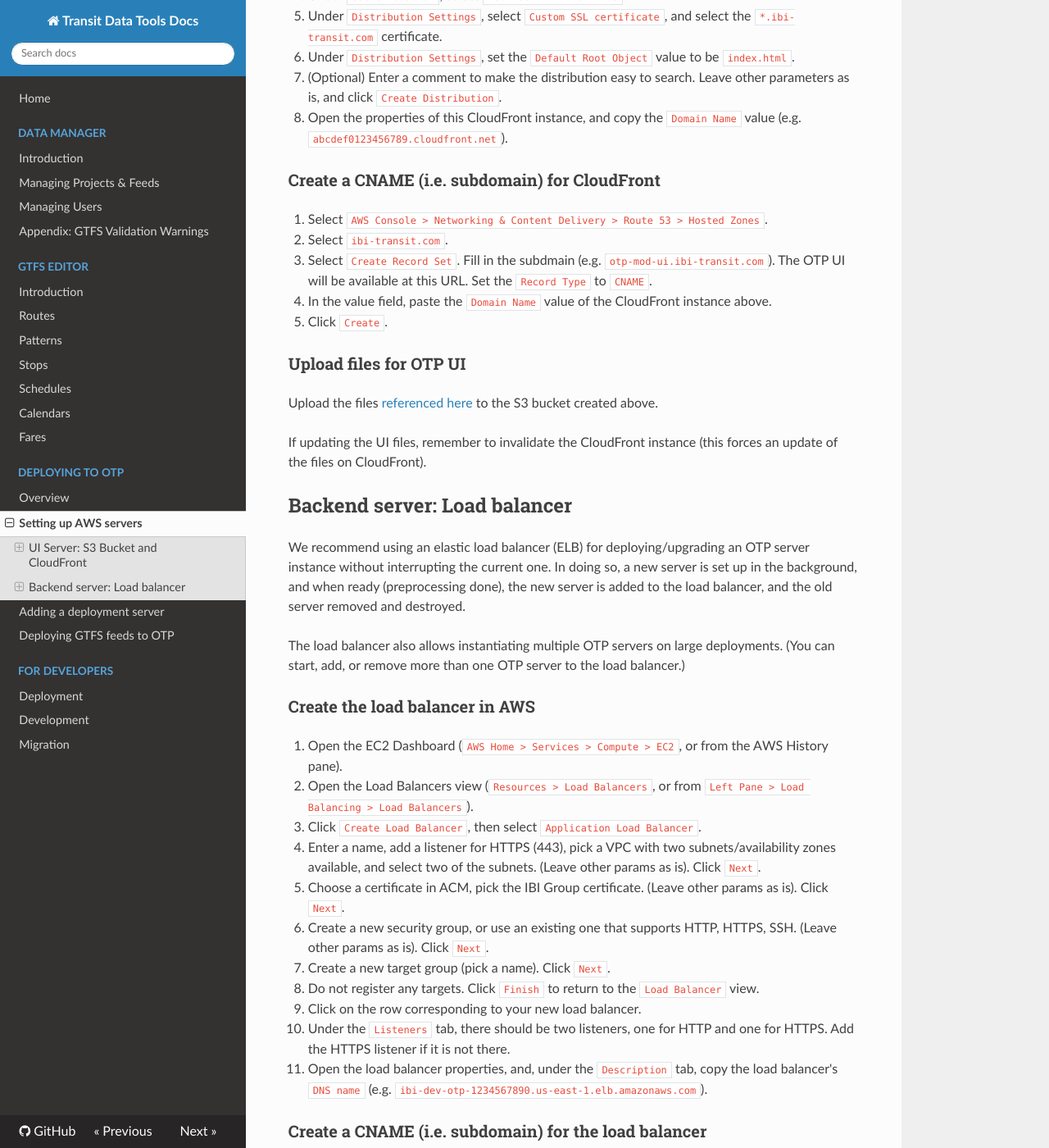
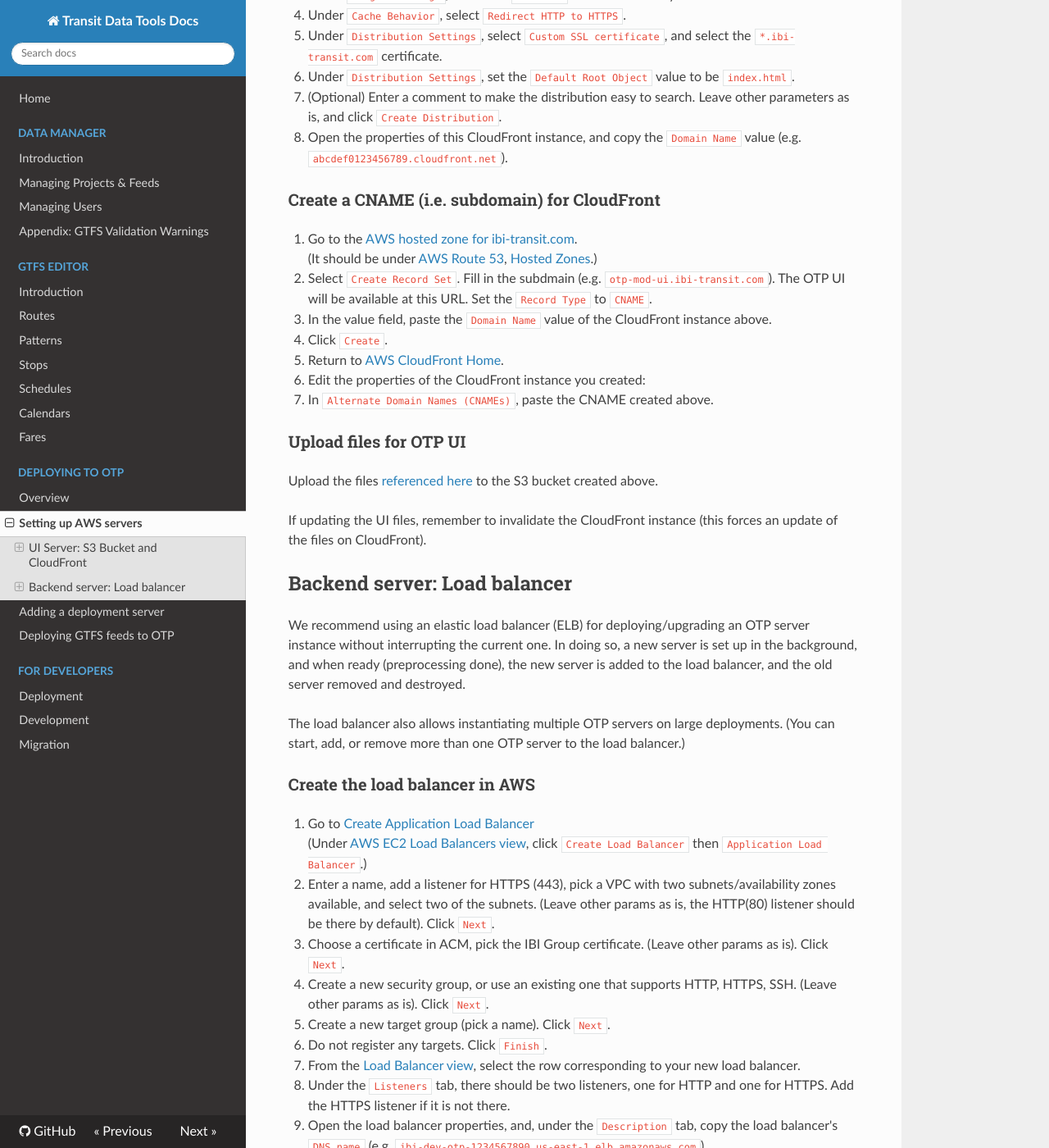
Before and after one commit to wtchen/datatools-ui, an MkDocs documentation site: the page built from docs/user/setting-up-aws-servers.md, in a window 1280 px wide and 1400 px high, scrolled down 879 px. Shown: the whole window at 82% size. Built offline with MkDocs 1.6.1, drawn with Linux system fonts in a browser that asks for light colours; nearby versions of some CDN libraries; old or Windows-style settings are respelled for this version of MkDocs; some of the changed text lies outside the part shown.

Commit message:
docs(Add shortcut links to AWS): Added shortcut links to AWS in the docs.

```diff
--- a/docs/user/setting-up-aws-servers.md
+++ b/docs/user/setting-up-aws-servers.md
@@ -7,8 +7,9 @@ This document describes how to:
 
 Assumptions for IBI-hosted deployments:
 
-1. You have access to an IBI Group Amazon Web Services (AWS) environment.
-2. A Virtual Private Cloud (VPC) with two subnets exists in that AWS environment.
+1. You are logged into an IBI Group AWS environment.
+2. You have selected a region (e.g. [US East (N. Virginia)](https://console.aws.amazon.com/console/home?region=us-east-1)).
+3. A Virtual Private Cloud (VPC) with two subnets exists in that AWS environment.
 
 ## UI Server: S3 Bucket and CloudFront
 
@@ -16,12 +17,13 @@ The OTP user interface is delivered using a plain HTTP file server that does not
 
 ### Create an S3 Bucket
 
-Select `AWS Console > Storage > S3 > Create Bucket`. Each deployment uses its own bucket.
-Specify a name (write down the name for use in Data Tools later), and when specifying options, uncheck `Block All Public Access`.
+1. From [AWS S3](https://console.aws.amazon.com/s3/home), click `Create Bucket`. Each deployment uses its own bucket.
+2. Specify a name (write down the name for use in Data Tools later).
+3. When specifying options, uncheck `Block All Public Access`.
 
 ### Create a CloudFront instance
 
-1. Select `AWS Console > Networking & Content Delivery > CloudFront > Create Distribution`.
+1. From [AWS CloudFront Home](https://console.aws.amazon.com/cloudfront/home), click `Create Distribution` [(direct link)](https://console.aws.amazon.com/cloudfront/home?#create-distribution:).
 2. Select `Web Distribution`, then click `Next`.
 3. Under `Origin Settings`, select the `DNS name` of the S3 bucket you created above.
 4. Under `Cache Behavior`, select `Redirect HTTP to HTTPS`.
@@ -32,11 +34,14 @@ Specify a name (write down the name for use in Data Tools later), and when speci
 
 ### Create a CNAME (i.e. subdomain) for CloudFront
 
-1. Select `AWS Console > Networking & Content Delivery > Route 53 > Hosted Zones`.
-2. Select `ibi-transit.com`.
-3. Select `Create Record Set`. Fill in the subdmain (e.g. `otp-mod-ui.ibi-transit.com`). The OTP UI will be available at this URL. Set the `Record Type` to `CNAME`.
-4. In the value field, paste the `Domain Name` value of the CloudFront instance above.
-5. Click `Create`.
+1. Go to the [AWS hosted zone for ibi-transit.com](https://console.aws.amazon.com/route53/home#resource-record-sets:Z37ATQUY9Y96RY).
+   (It should be under [AWS Route 53](https://console.aws.amazon.com/route53/home), [Hosted Zones](https://console.aws.amazon.com/route53/home#hosted-zones:).)
+2. Select `Create Record Set`. Fill in the subdmain (e.g. `otp-mod-ui.ibi-transit.com`). The OTP UI will be available at this URL. Set the `Record Type` to `CNAME`.
+3. In the value field, paste the `Domain Name` value of the CloudFront instance above.
+4. Click `Create`.
+5. Return to [AWS CloudFront Home](https://console.aws.amazon.com/cloudfront/home).
+6. Edit the properties of the CloudFront instance you created:
+   * In `Alternate Domain Names (CNAMEs)`, paste the CNAME created above.
 
 ### Upload files for OTP UI
 
@@ -52,22 +57,21 @@ The load balancer also allows instantiating multiple OTP servers on large deploy
 
 ### Create the load balancer in AWS
 
-1. Open the EC2 Dashboard (`AWS Home > Services > Compute > EC2`, or from the AWS History pane).
-2. Open the Load Balancers view (`Resources > Load Balancers`, or from `Left Pane > Load Balancing > Load Balancers`).
-3. Click `Create Load Balancer`, then select `Application Load Balancer`.
-4. Enter a name, add a listener for HTTPS (443), pick a VPC with two subnets/availability zones available, and select two of the subnets. (Leave other params as is). Click `Next`.
-5. Choose a certificate in ACM, pick the IBI Group certificate. (Leave other params as is). Click `Next`.
-6. Create a new security group, or use an existing one that supports HTTP, HTTPS, SSH. (Leave other params as is). Click `Next`.
-7. Create a new target group (pick a name). Click `Next`.
-8. Do not register any targets. Click `Finish` to return to the `Load Balancer` view.
-9. Click on the row corresponding to your new load balancer.
-10. Under the `Listeners` tab, there should be two listeners, one for HTTP and one for HTTPS. Add the HTTPS listener if it is not there.
-11. Open the load balancer properties, and, under the `Description` tab, copy the load balancer's `DNS name` (e.g. `ibi-dev-otp-1234567890.us-east-1.elb.amazonaws.com`).
+1. Go to [Create Application Load Balancer](https://console.aws.amazon.com/ec2/home#V2CreateELBWizard:type=application:)
+   (Under [AWS EC2 Load Balancers view](https://console.aws.amazon.com/ec2/home#LoadBalancers:), click `Create Load Balancer` then `Application Load Balancer`.)
+2. Enter a name, add a listener for HTTPS (443), pick a VPC with two subnets/availability zones available, and select two of the subnets. (Leave other params as is, the HTTP(80) listener should be there by default). Click `Next`.
+3. Choose a certificate in ACM, pick the IBI Group certificate. (Leave other params as is). Click `Next`.
+4. Create a new security group, or use an existing one that supports HTTP, HTTPS, SSH. (Leave other params as is). Click `Next`.
+5. Create a new target group (pick a name). Click `Next`.
+6.  Do not register any targets. Click `Finish`.
+7.  From the [Load Balancer view](https://console.aws.amazon.com/ec2/home?#LoadBalancers:), select the row corresponding to your new load balancer.
+8.  Under the `Listeners` tab, there should be two listeners, one for HTTP and one for HTTPS. Add the HTTPS listener if it is not there.
+9.  Open the load balancer properties, and, under the `Description` tab, copy the load balancer's `DNS name` (e.g. `ibi-dev-otp-1234567890.us-east-1.elb.amazonaws.com`).
 
 ### Create a CNAME (i.e. subdomain) for the load balancer
 
-1. Select `AWS Console > Networking & Content Delivery > Route 53 > Hosted Zones`.
-2. Select `ibi-transit.com`.
-3. Select `Create Record Set`. Fill in the subdmain (e.g. `otp-mod-dev.ibi-transit.com`). Set the `Record Type` to `CNAME`.
-4. In the value field, paste the `DNS Name` of the load balancer instance above.
-5. Click `Create`.
+1. Go to the [AWS hosted zone for ibi-transit.com](https://console.aws.amazon.com/route53/home#resource-record-sets:Z37ATQUY9Y96RY).\
+   (It should be under [AWS Route 53](https://console.aws.amazon.com/route53/home), [Hosted Zones](https://console.aws.amazon.com/route53/home#hosted-zones:).)
+2. Select `Create Record Set`. Fill in the subdmain (e.g. `otp-mod-dev.ibi-transit.com`). Set the `Record Type` to `CNAME`.
+3. In the value field, paste the `DNS Name` of the load balancer instance above.
+4. Click `Create`.
```
